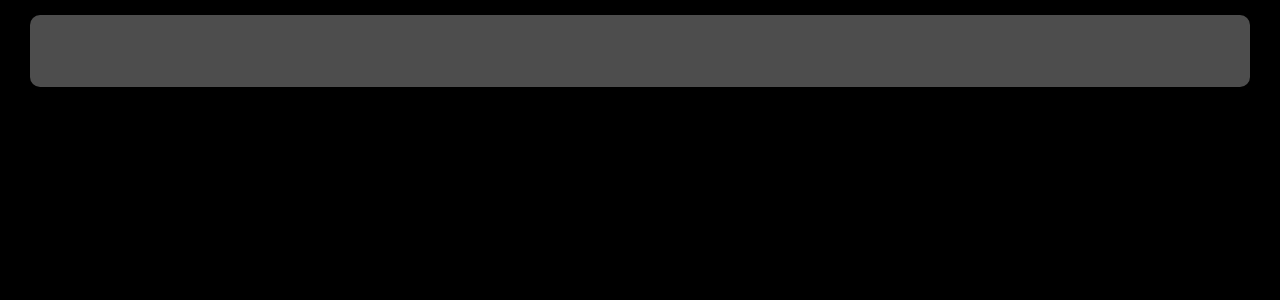
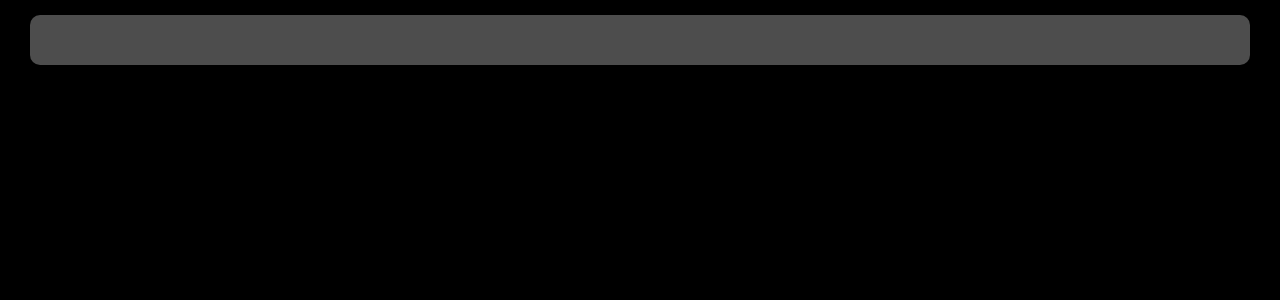
Before and after one commit to liedsonc/portifolio-web, a React (Vite) app: page / in a window 1280 px wide. Shown: the top 300 px of the page. Built offline with nearby package versions, Linux system fonts and the light colour scheme.

Commit message:
chore: change navbar styles

```diff
--- a/src/components/Navbar/styles.ts
+++ b/src/components/Navbar/styles.ts
@@ -2,16 +2,17 @@ import { styled } from '../../config/stitches.config';
 import type * as Stitches from '@stitches/react';
 
 export const Navbar = styled("div", {
-
+    display: "flex",
+    justifyContent: "space-between",
+    alignItems: "center",
     width: "auto",
     marginTop: 15,
     marginRight: 30,
     marginLeft: 30,
     borderRadius: 10,
-    height: 72,
+    height: 50,
     boxShadow: '$lg',
-    display: "flex",
-    alignItems: "center",
+
     // justifyContent: "center",
     // cursor: 'pointer',
     variants: {
```
